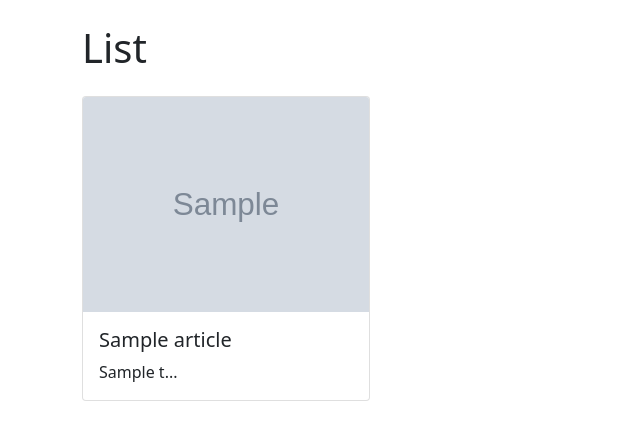
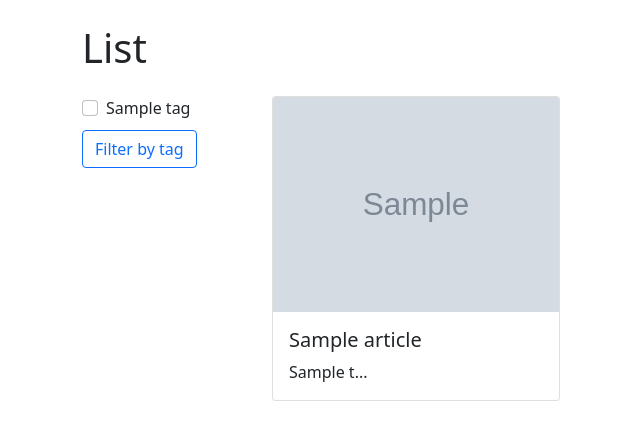
Before and after one commit to rafahuelin/blog_backend, a Django app: template src/blog/templates/blog/article_list.html in a window 1280 px wide. Shown: the top 440 px of the page, without its empty margins (0-640 px from the left). Run offline with Django 3.2, Linux system fonts and the light colour scheme; the template is opened without the code that fills it: most values are stand-ins (such as "Sample title", 1, 10 or a date in 2020); grey boxes marked "Sample" are stand-in pictures; some libraries are stand-ins or nearby versions.

Commit message:
filtering list view

```diff
--- a/src/blog/templates/blog/article_list.html
+++ b/src/blog/templates/blog/article_list.html
@@ -5,6 +5,23 @@
 
 {% block content %}
 <h1 class="mt-4 mb-4">{% trans "List" %}</h1>
+<div class="row">
+    <div class="col-2">
+        <form action="{% url 'article_list' %}" method=POST>
+            {% csrf_token %}
+            {% for tag in tags %}
+            <div class="form-check">
+                <input class="form-check-input" type="checkbox" name={{ tag }} id={{ tag }}>
+                <label class="form-check-label" for={{ tag }}>
+                    {{ tag }}
+                </label>
+            </div>
+            {% endfor %}
+            <button class="btn btn-outline-primary mt-2" type="submit">Filter by tag</button>
+        </form>
+    </div>
+
+    <div class="col-10">
         <div class="row g-5">
             {% for article in articles %}
             <div class="col-12 col-sm-6 col-lg-4">
@@ -20,4 +37,7 @@
             </div>
             {% endfor %}
         </div>
+    </div>
+</div>
+
 {% endblock content %}
```
Also changed, not shown: src/blog/views.py (+17 -2 lines). Lines whose indentation alone changed are shown as unchanged.
